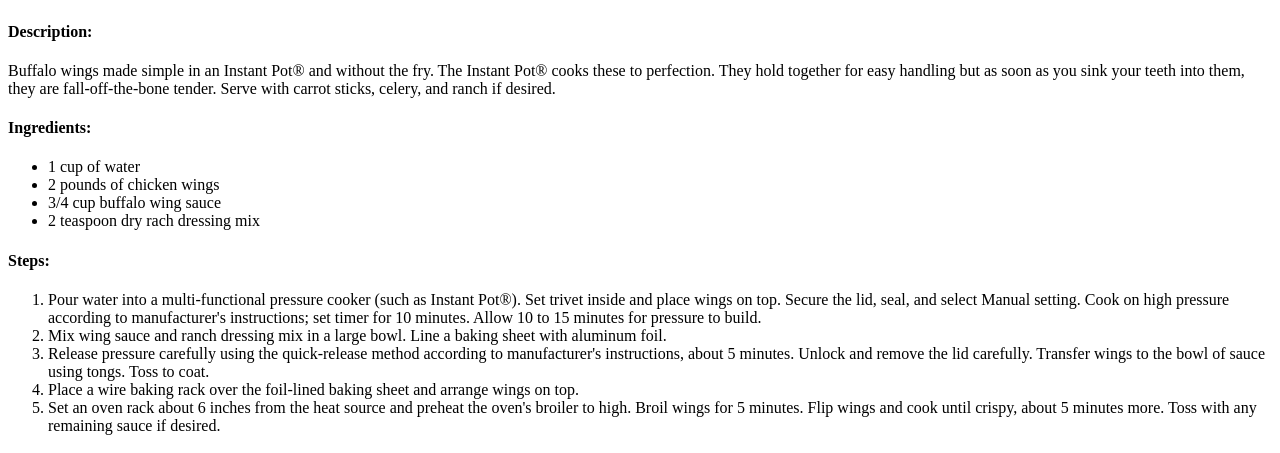
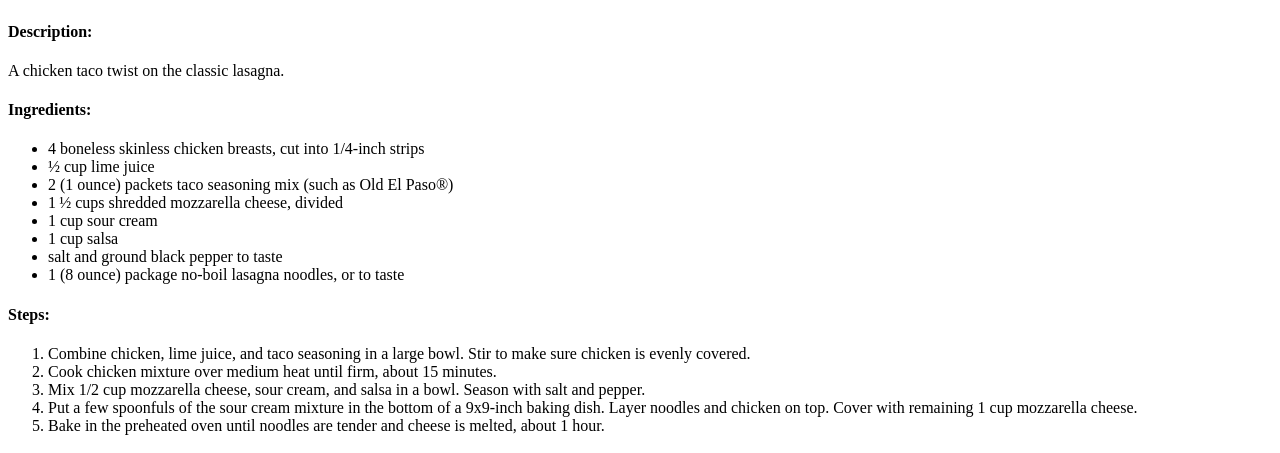
Before and after one commit to kryyyo/odin-recipes, a plain HTML site: page recipes/buffalo-wings.html in a window 1280 px wide. Shown: the part 1200-1653 px from the top of the page. Drawn offline with Linux system fonts and the light colour scheme.

Commit message:
Add description, ingredients, and steps for Chicken Lasagna

```diff
--- a/recipes/buffalo-wings.html
+++ b/recipes/buffalo-wings.html
@@ -37,25 +37,29 @@
     <img src="https://images.media-allrecipes.com/userphotos/4551605.jpg" alt="chicken taco lasagna photo">
 
     <h4>Description:</h4>
-    <p>Buffalo wings made simple in an Instant Pot® and without the fry. The Instant Pot® cooks these to perfection. They hold together for easy handling but as soon as you sink your teeth into them, they are fall-off-the-bone tender. Serve with carrot sticks, celery, and ranch if desired.</p>
+    <p>A chicken taco twist on the classic lasagna.</p>
 
     <h4>Ingredients:</h4>
     <ul>
-        <li>1 cup of water</li>
-        <li>2 pounds of chicken wings</li>
-        <li>3/4 cup buffalo wing sauce</li>
-        <li>2 teaspoon dry rach dressing mix</li>
+        <li>4 boneless skinless chicken breasts, cut into 1/4-inch strips</li>
+        <li>½ cup lime juice</li>
+        <li>2 (1 ounce) packets taco seasoning mix (such as Old El Paso®)</li>
+        <li>1 ½ cups shredded mozzarella cheese, divided</li>
+        <li>1 cup sour cream</li>
+        <li>1 cup salsa</li>
+        <li>salt and ground black pepper to taste</li>
+        <li>1 (8 ounce) package no-boil lasagna noodles, or to taste</li>
     </ul>
 
     <h4>Steps:</h4>
     <ol>
-        <li>Pour water into a multi-functional pressure cooker (such as Instant Pot®). Set trivet inside and place wings on top. Secure the lid, seal, and select Manual setting. Cook on high pressure according to manufacturer's instructions; set timer for 10 minutes. Allow 10 to 15 minutes for pressure to build.</li>
-        <li>Mix wing sauce and ranch dressing mix in a large bowl. Line a baking sheet with aluminum foil.</li>
-        <li>Release pressure carefully using the quick-release method according to manufacturer's instructions, about 5 minutes. Unlock and remove the lid carefully. Transfer wings to the bowl of sauce using tongs. Toss to coat.</li>
-        <li>Place a wire baking rack over the foil-lined baking sheet and arrange wings on top.</li>
-        <li>Set an oven rack about 6 inches from the heat source and preheat the oven's broiler to high. Broil wings for 5 minutes. Flip wings and cook until crispy, about 5 minutes more. Toss with any remaining sauce if desired.</li>
+        <li>Combine chicken, lime juice, and taco seasoning in a large bowl. Stir to make sure chicken is evenly covered.</li>
+        <li>Cook chicken mixture over medium heat until firm, about 15 minutes.</li>
+        <li>Mix 1/2 cup mozzarella cheese, sour cream, and salsa in a bowl. Season with salt and pepper.</li>
+        <li>Put a few spoonfuls of the sour cream mixture in the bottom of a 9x9-inch baking dish. Layer noodles and chicken on top. Cover with remaining 1 cup mozzarella cheese.</li>
+        <li>Bake in the preheated oven until noodles are tender and cheese is melted, about 1 hour.</li>
     </ol>
-    <!-- End of Buffalo Wings -->
+    <!-- End of Chicken Taco Lasagna -->
 
     <!-- Start of Buffalo Wings -->
     <h1>Buffalo Wings</h1>
```
